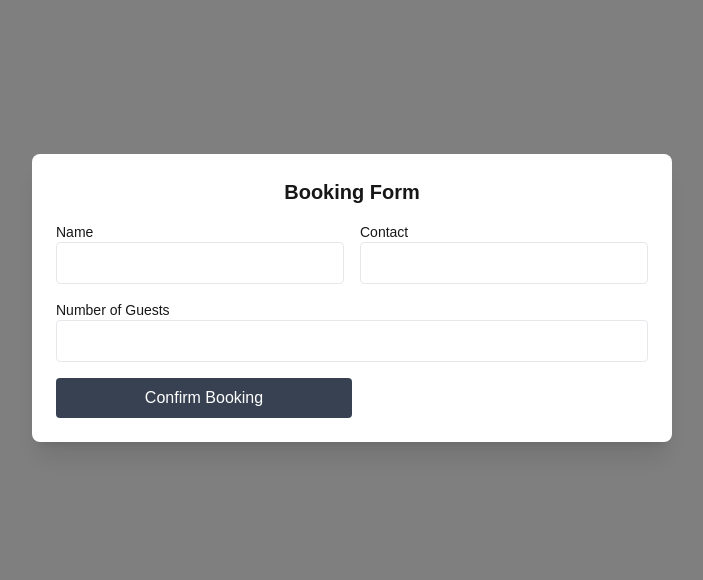
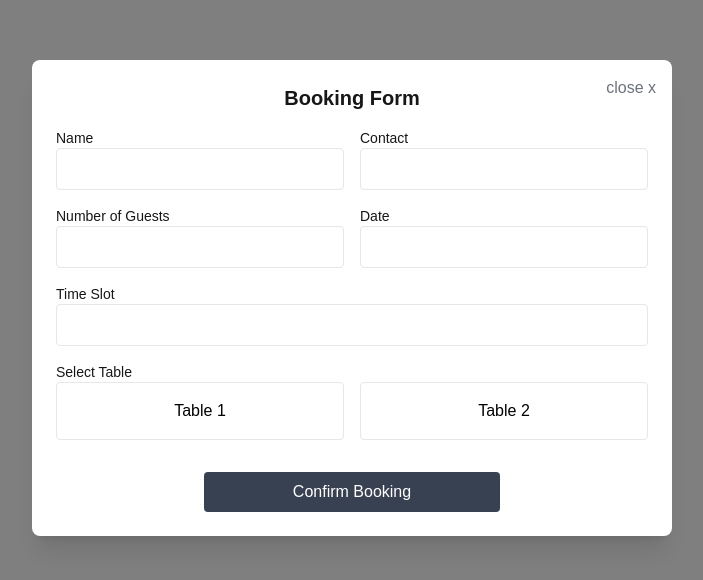
Before and after one commit to SHETYGURU/Restaurant-booking-site-frontend, a Next.js app: page /BookingForm in a window 1280 px wide. Shown: the part 102-682 px from the top of the page, without its empty margins (288-991 px from the left). Built offline with nearby package versions, Linux system fonts and the light colour scheme.

Commit message:
Update BookingForm.jsx

```diff
--- a/src/pages/BookingForm.jsx
+++ b/src/pages/BookingForm.jsx
@@ -1,6 +1,6 @@
 import { useState, useEffect } from "react";
 import { realtimeDb } from "@/connection.db";
-import { ref, set, get } from "firebase/database";
+import { ref, set, get, update } from "firebase/database";
 
 export default function BookingForm({ selectedSlot, selectedDate, onBookingComplete }) {
   const [formData, setFormData] = useState({
@@ -12,23 +12,23 @@ export default function BookingForm({ selectedSlot, selectedDate, onBookingCompl
     tableNumber: "",
   });
 
-  const [errors, setErrors] = useState({});
   const [tableStatus, setTableStatus] = useState({
     table1: false,
     table2: false,
   });
+
   const [isOpen, setIsOpen] = useState(true);
   const [dialogMessage, setDialogMessage] = useState("");
   const [showDialog, setShowDialog] = useState(false);
-  const [email, setEmail] = useState("");
+  const [email, setEmail] = useState(""); // Added state for email
 
   useEffect(() => {
+    // Safely access localStorage in the browser
     if (typeof window !== "undefined") {
       const storedEmail = localStorage.getItem("email");
       setEmail(storedEmail || "");
     }
   }, []);
-
   useEffect(() => {
     if (selectedDate && selectedSlot) {
       const formattedDate = new Date(selectedDate.getTime() - selectedDate.getTimezoneOffset() * 60000)
@@ -59,58 +59,55 @@ export default function BookingForm({ selectedSlot, selectedDate, onBookingCompl
     }
   }, [selectedDate, selectedSlot]);
 
+  useEffect(() => {
+    if (isOpen) {
+      document.body.style.overflow = "hidden";
+    } else {
+      document.body.style.overflow = "auto";
+    }
+
+    return () => {
+      document.body.style.overflow = "auto";
+    };
+  }, [isOpen]);
+
   const handleChange = (e) => {
     const { name, value } = e.target;
     setFormData((prev) => ({ ...prev, [name]: value }));
-
-    // Validate individual fields
-    const newErrors = { ...errors };
-    if (name === "name" && !value.trim()) {
-      newErrors.name = "Name is required.";
-    } else if (name === "contact" && !/^\d{10}$/.test(value)) {
-      newErrors.contact = "Contact must be a 10-digit number.";
-    } else if (name === "guests" && (isNaN(value) || value < 1 || value > 6)) {
-      newErrors.guests = "Guests must be between 1 and 6.";
-    } else {
-      delete newErrors[name];
-    }
-    setErrors(newErrors);
   };
 
-  const handleBlur = (e) => {
-    const { name } = e.target;
-    if (!formData[name] && name !== "tableNumber") {
-      setErrors((prev) => ({
-        ...prev,
-        [name]: `${name.charAt(0).toUpperCase() + name.slice(1)} is required.`,
-      }));
+  const handleTableSelection = (table) => {
+    if (!tableStatus[table]) {
+      setFormData((prev) => ({ ...prev, tableNumber: table }));
+    } else {
+      setDialogMessage(`${table} is already booked. Please choose another table.`);
+      setShowDialog(true);
+      setTimeout(() => setShowDialog(false), 1500);
     }
   };
 
   const handleSubmit = async (e) => {
     e.preventDefault();
-
-    // Validate all fields before submission
-    const requiredFields = ["name", "contact", "guests", "date", "slot", "tableNumber"];
-    const newErrors = {};
-    requiredFields.forEach((field) => {
-      if (!formData[field]) {
-        newErrors[field] = `${field.charAt(0).toUpperCase() + field.slice(1)} is required.`;
-      }
-    });
-    setErrors(newErrors);
-
-    if (Object.keys(newErrors).length > 0) {
-      setDialogMessage("Please correct the errors before submitting.");
+    if (!email) {
+      setDialogMessage("User not logged in.");
       setShowDialog(true);
       setTimeout(() => setShowDialog(false), 1500);
       return;
     }
 
+    // Sanitize email for Firebase
+    const sanitizedEmail = email.replace(/\./g, "_").replace(/\#/g, "").replace(/\$/g, "").replace(/\[/g, "").replace(/\]/g, "");
+
     try {
-      const sanitizedEmail = email.replace(/\./g, "_").replace(/\#/g, "").replace(/\$/g, "").replace(/\[/g, "").replace(/\]/g, "");
       const dateKey = formData.date;
       const tableKey = formData.tableNumber;
+
+      if (!tableKey) {
+        setDialogMessage("Please select a table before proceeding.");
+        setShowDialog(true);
+        setTimeout(() => setShowDialog(false), 1500);
+        return;
+      }
 
       const tableRef = ref(realtimeDb, `reservations/${dateKey}/${selectedSlot}/${tableKey}`);
       const snapshot = await get(tableRef);
@@ -136,7 +133,13 @@ export default function BookingForm({ selectedSlot, selectedDate, onBookingCompl
         ...bookingData,
       });
 
+setTableStatus((prev) => ({
+        ...prev,
+        [tableKey]: true,
+      }));
+
       onBookingComplete(selectedSlot);
+
       setIsOpen(false);
     } catch (error) {
       console.error("Error during booking:", error);
@@ -146,11 +149,19 @@ export default function BookingForm({ selectedSlot, selectedDate, onBookingCompl
     }
   };
 
+  const closeModal = () => setIsOpen(false);
+
   if (!isOpen) return null;
 
   return (
     <div className="fixed inset-0 bg-black bg-opacity-50 flex justify-center items-center z-50">
       <div className="bg-white p-6 shadow-xl rounded-lg relative w-full md:w-1/2 max-h-[80vh] overflow-y-auto">
+        <button
+          onClick={closeModal}
+          className="absolute top-4 right-4 text-gray-500 hover:text-gray-800 transform hover:scale-105 transition-all duration-200"
+        >
+          close x
+        </button>
         <h2 className="text-xl font-bold mb-4 text-center">Booking Form</h2>
         <form onSubmit={handleSubmit} className="space-y-4">
           <div className="mb-4 flex space-x-4">
@@ -159,48 +170,83 @@ export default function BookingForm({ selectedSlot, selectedDate, onBookingCompl
               <input
                 type="text"
                 name="name"
+                required
                 value={formData.name}
                 onChange={handleChange}
-                onBlur={handleBlur}
                 className="w-full p-2 border rounded focus:outline-none focus:border-blue-500 transition-all duration-300"
               />
-              {errors.name && <p className="text-red-500 text-sm">{errors.name}</p>}
-              {!errors.name && formData.name && <p className="text-green-500 text-sm">✔</p>}
             </div>
             <div className="flex-1">
               <label className="block text-sm font-medium">Contact</label>
               <input
                 type="text"
                 name="contact"
+                required
                 value={formData.contact}
                 onChange={handleChange}
-                onBlur={handleBlur}
                 className="w-full p-2 border rounded focus:outline-none focus:border-blue-500 transition-all duration-300"
               />
-              {errors.contact && <p className="text-red-500 text-sm">{errors.contact}</p>}
-              {!errors.contact && formData.contact && <p className="text-green-500 text-sm">✔</p>}
             </div>
           </div>
-          <div className="mb-4">
+          <div className="mb-4 flex space-x-4">
+            <div className="flex-1">
               <label className="block text-sm font-medium">Number of Guests</label>
               <input
                 type="number"
                 name="guests"
+                required
                 value={formData.guests}
                 onChange={handleChange}
-              onBlur={handleBlur}
                 className="w-full p-2 border rounded focus:outline-none focus:border-blue-500 transition-all duration-300"
               />
-            {errors.guests && <p className="text-red-500 text-sm">{errors.guests}</p>}
-            {!errors.guests && formData.guests && <p className="text-green-500 text-sm">✔</p>}
             </div>
-          {/* Other fields remain unchanged */}
+            <div className="flex-1">
+              <label className="block text-sm font-medium">Date</label>
+              <input
+                type="text"
+                name="date"
+                value={formData.date || ""}
+                readOnly
+                className="w-full p-2 border rounded bg-white"
+              />
+            </div>
+          </div>
+          <div className="mb-4 flex space-x-4">
+            <div className="flex-1">
+              <label className="block text-sm font-medium">Time Slot</label>
+              <input
+                type="text"
+                name="slot"
+                value={formData.slot || ""}
+                readOnly
+                className="w-full p-2 border rounded bg-white"
+              />
+            </div>
+          </div>
+          <div className="mb-4">
+            <label className="block text-sm font-medium">Select Table</label>
+            <div className="flex space-x-4">
               <button
-            type="submit"
-            className="w-1/2 bg-gray-700 text-white py-2 rounded mt-4 hover:bg-black hover:shadow-lg transition-all duration-300 hover:scale-105"
+                type="button"
+                className={`w-1/2 p-4 border rounded focus:outline-none focus:border-green-500 transform hover:scale-105 transition-all duration-200 ${tableStatus.table1 ? "bg-opacity-10 text-black border-red-500" : "bg-opacity-100 text-black"}`}
+                onClick={() => handleTableSelection("table1")}
               >
+                {tableStatus.table1 ? "Booked" : "Table 1"}
+              </button>
+              <button
+                type="button"
+                className={`w-1/2 p-4 border rounded focus:outline-none focus:border-green-500 transform hover:scale-105 transition-all duration-200 ${tableStatus.table2 ? "bg-opacity-10 text-black border-red-500" : "bg-opacity-100 text-black"}`}
+                onClick={() => handleTableSelection("table2")}
+              >
+                {tableStatus.table2 ? "Booked" : "Table 2"}
+              </button>
+            </div>
+          </div>
+          <div className="flex justify-center">
+            <button type="submit" className="w-1/2 bg-gray-700 text-white py-2 rounded mt-4 hover:bg-black hover:shadow-lg transition-all duration-300 hover:scale-105">
               Confirm Booking
             </button>
+          </div>
         </form>
         {showDialog && (
           <div className="fixed inset-0 bg-black bg-opacity-50 flex justify-center items-center z-50">
```
Lines whose indentation alone changed are shown as unchanged.
